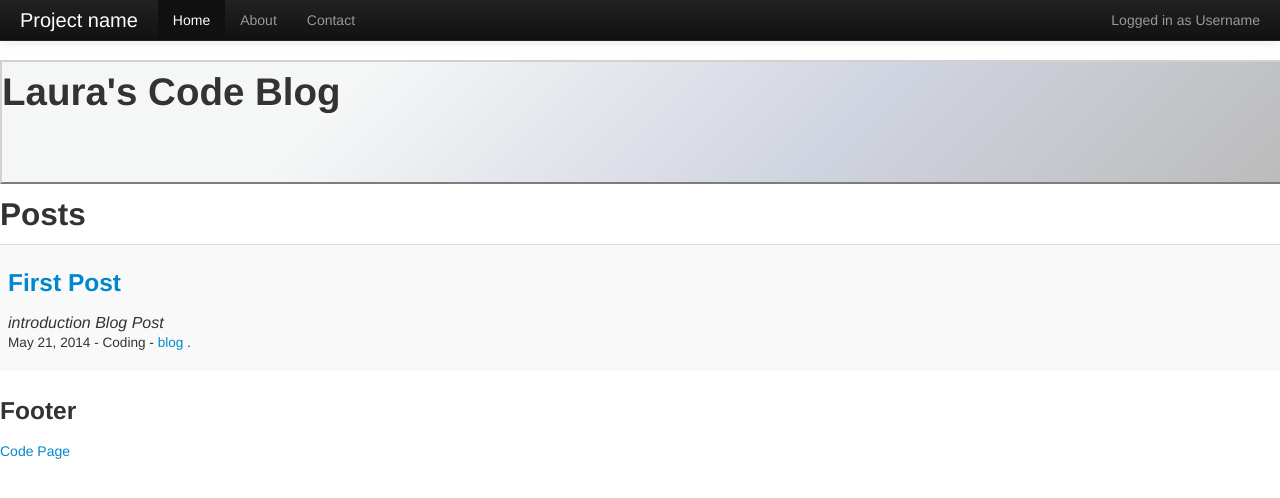
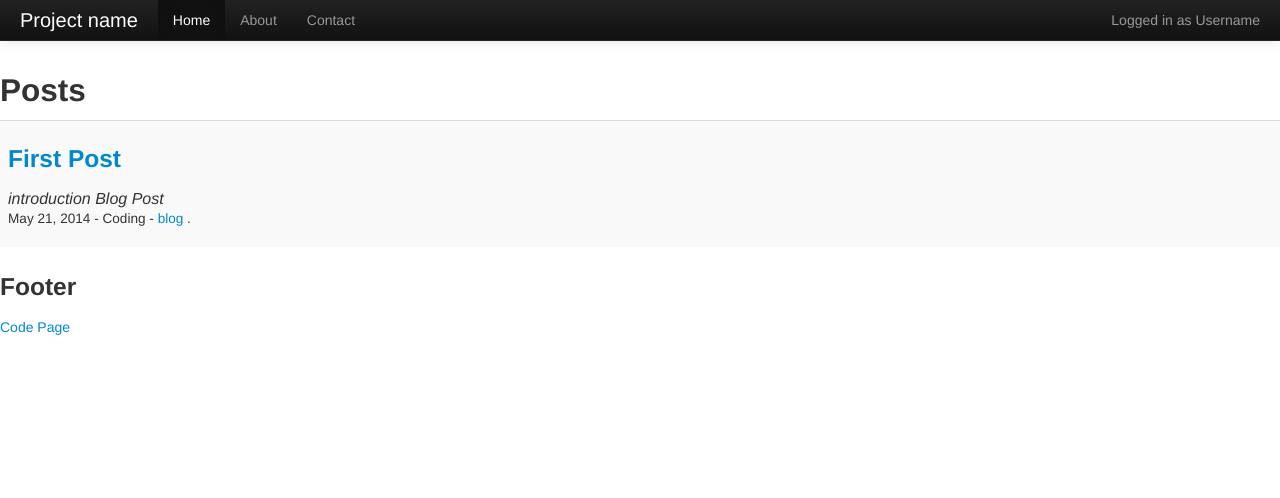
Before and after one commit to LauraR6561/Laurar6561.github.io, a Jekyll site: the page built from index.html, in a window 1280 px wide. Shown: the top 498 px of the page. Built offline with Jekyll 4.4.1, drawn with Linux system fonts in a browser that asks for light colours; Markdown is read by kramdown in place of the engine named in the settings.

Commit message:
removed header

```diff
--- a/_layouts/layout.html
+++ b/_layouts/layout.html
@@ -10,10 +10,6 @@
 </head>
 <body>
 
-  <header id="mainHeading">
-  <h1 id="mainHeadingText"> Laura's Code Blog </h1>
-  </header>
-
   {% include menu.html %}
 
   <div id="content">
```
